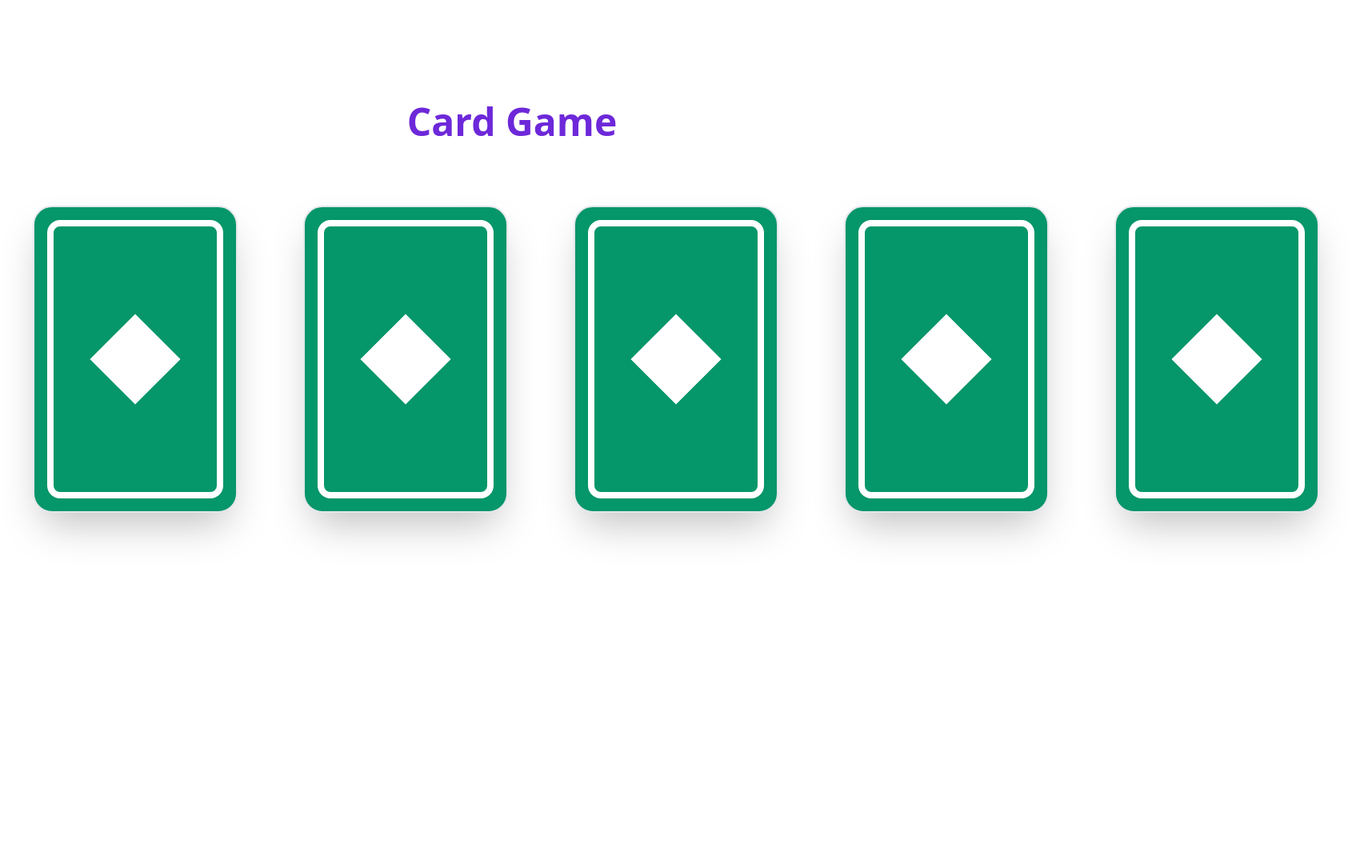
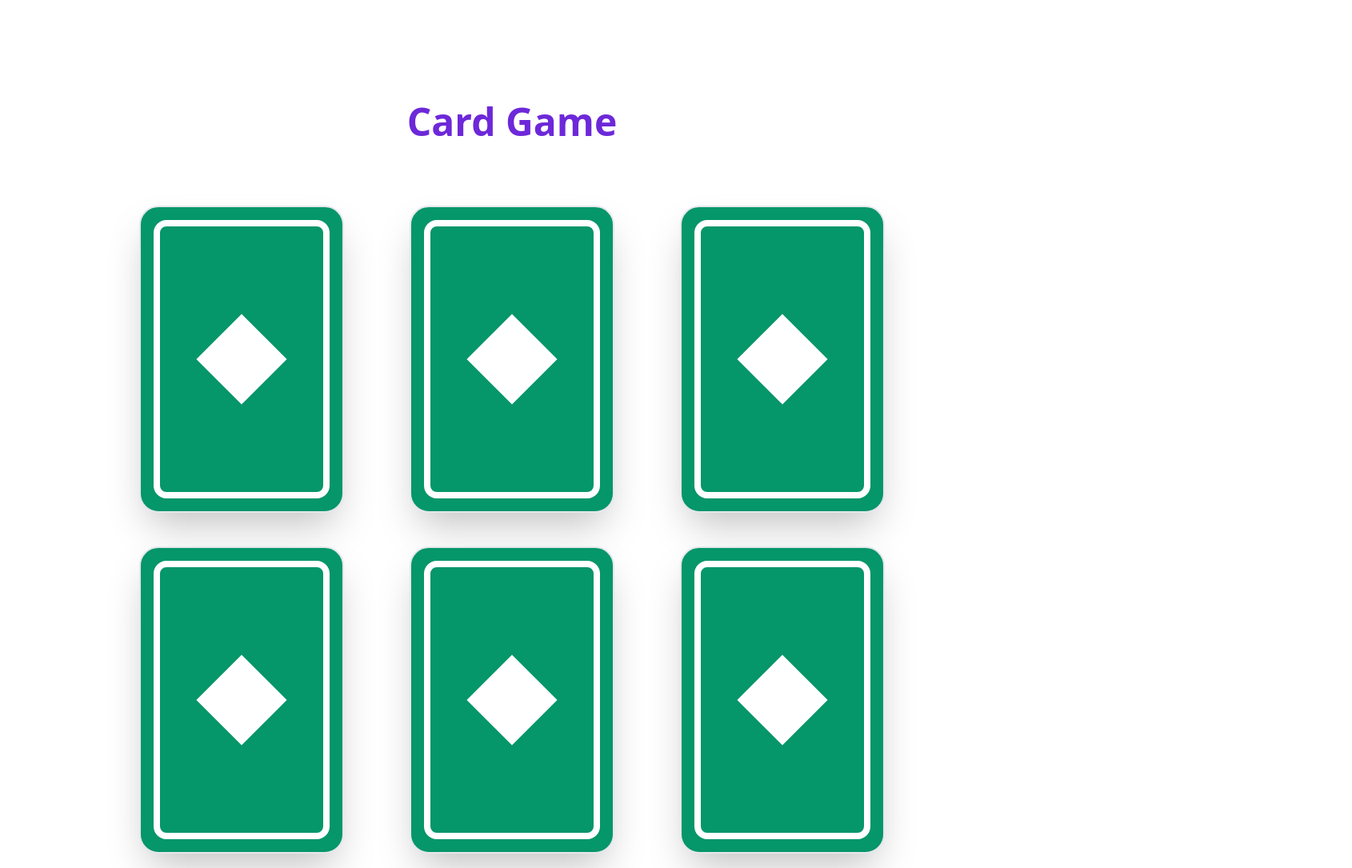
Before and after one commit to storiu/card-game, an Angular app: page / in a window 1280 px wide. Shown: the top 1085 px of the page at 80% size, 1690 px wide, since content can reach past the window. Before the commit the page ends 800 px from the top, so only its background shows below. Built offline with nearby package versions, Linux system fonts and the light colour scheme.

Commit message:
style: support large number of cards and mobile responsive

```diff
--- a/src/app/app.component.html
+++ b/src/app/app.component.html
@@ -1,5 +1,4 @@
 <section class="container mx-auto pt-32">
   <h1 class="text-5xl text-purple-700 font-bold text-center mb-20">Card Game</h1>
+  <app-cards [count]="20"></app-cards>
 </section>
-<app-cards [count]="5"></app-cards>
-<router-outlet></router-outlet>
--- a/src/app/cards/cards.component.html
+++ b/src/app/cards/cards.component.html
@@ -1,6 +1,6 @@
 <table>
   <tbody>
-  <tr>
+  <tr class="flex justify-center flex-wrap">
     <td *ngFor="let card of cards; let i = index" (click)="flipCard(i)">
       <div class="flip" [class.opened]="card.status === CardStatus.Up">
         <div class="flip-content">
--- a/src/app/cards/cards.component.scss
+++ b/src/app/cards/cards.component.scss
@@ -1,5 +1,5 @@
 .flip {
-  @apply w-64 h-96 mx-10 cursor-pointer;
+  @apply w-64 h-96 mx-10 cursor-pointer mb-10;
   perspective: 600px;
 }
 
```
